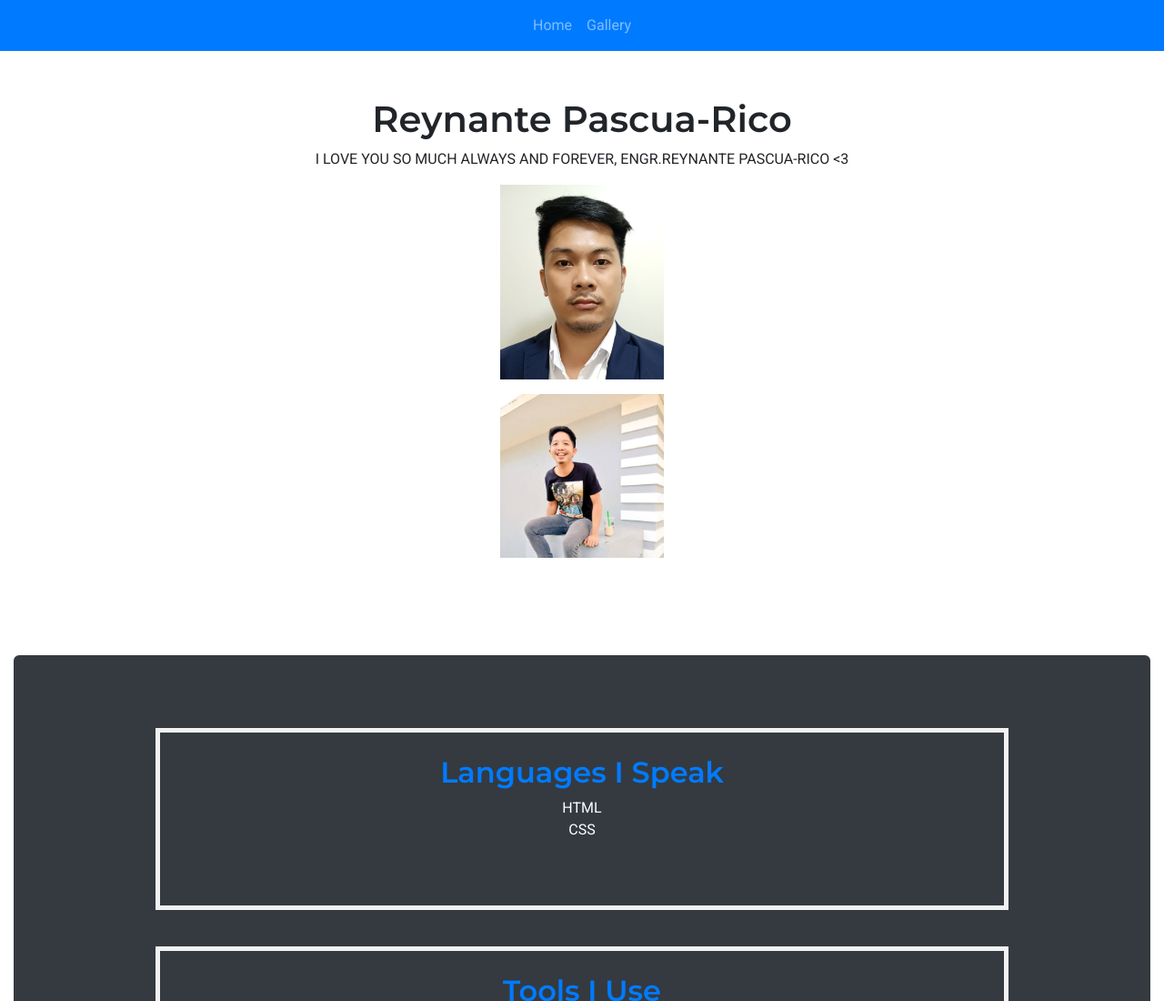
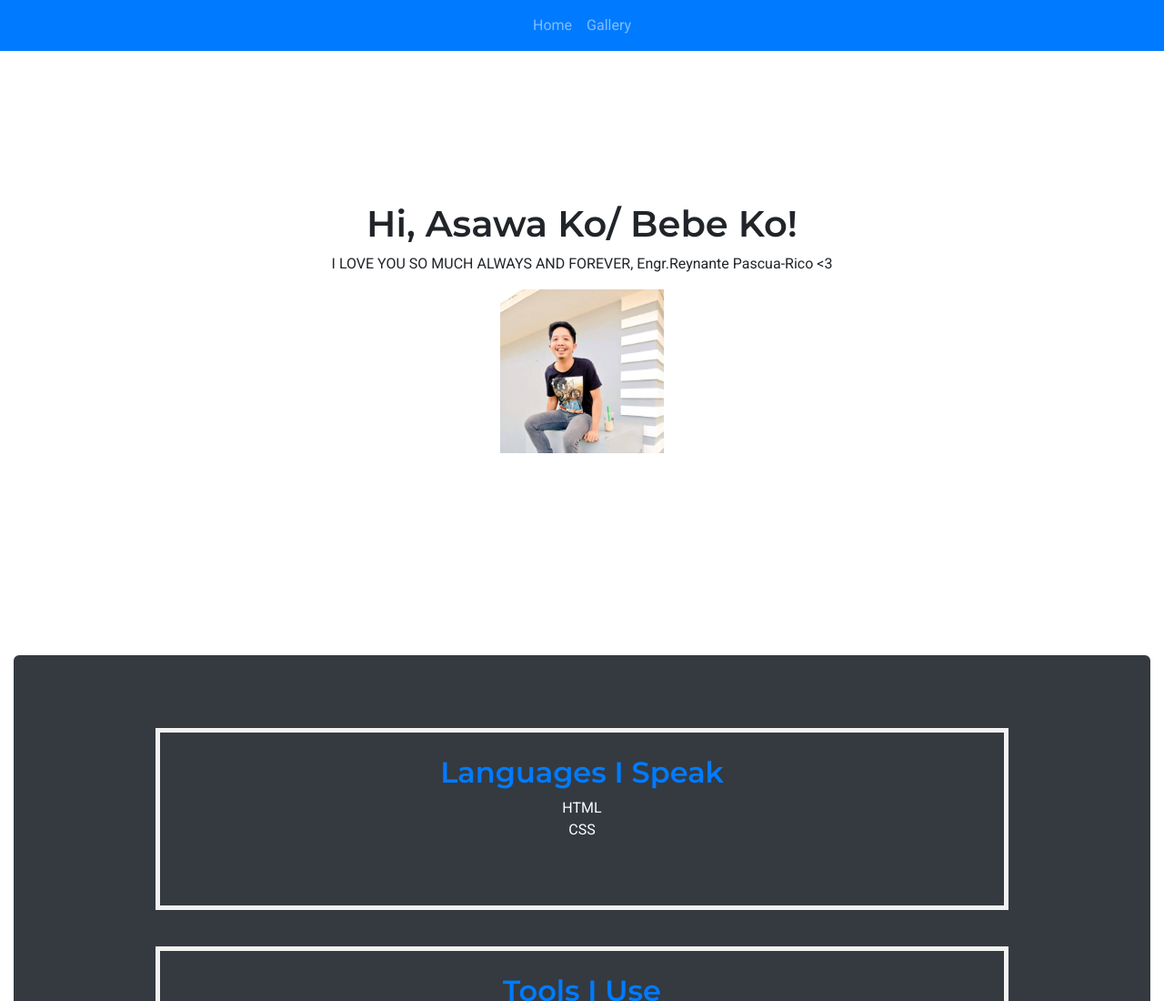
Before and after one commit to jayrico23c/fcb-portfolio, a plain HTML site: page index.html in a window 1280 px wide. Shown: the top 1100 px of the page at 91% size. Drawn offline with nearby package versions, Linux system fonts and the light colour scheme.

Commit message:
Update index.html

```diff
--- a/index.html
+++ b/index.html
@@ -38,10 +38,8 @@
 
 	<div class="container-fluid"> <!-- allows the division to have margins on both sides -->
 		<section id="landing" class="jumbotron mt-5 text-center bg-transparent inline-block">
-			<h1>Reynante Pascua-Rico</h1>
-			<p> I LOVE YOU SO MUCH ALWAYS AND FOREVER, ENGR.REYNANTE PASCUA-RICO <3 </p>
-			<ul>
-				<img src="./images/jay.jpg" class="img-fluid" style="float: left"/> </ul>
+			<h1>Hi, Asawa Ko/ Bebe Ko!</h1>
+			<p> I LOVE YOU SO MUCH ALWAYS AND FOREVER, Engr.Reynante Pascua-Rico <3 </p>
 			<ul> <img src="./images/rey.jpg" class="img-fluid" style="float: left"/> </ul>
 		</section>
 		<!-- end of landing -->
```
